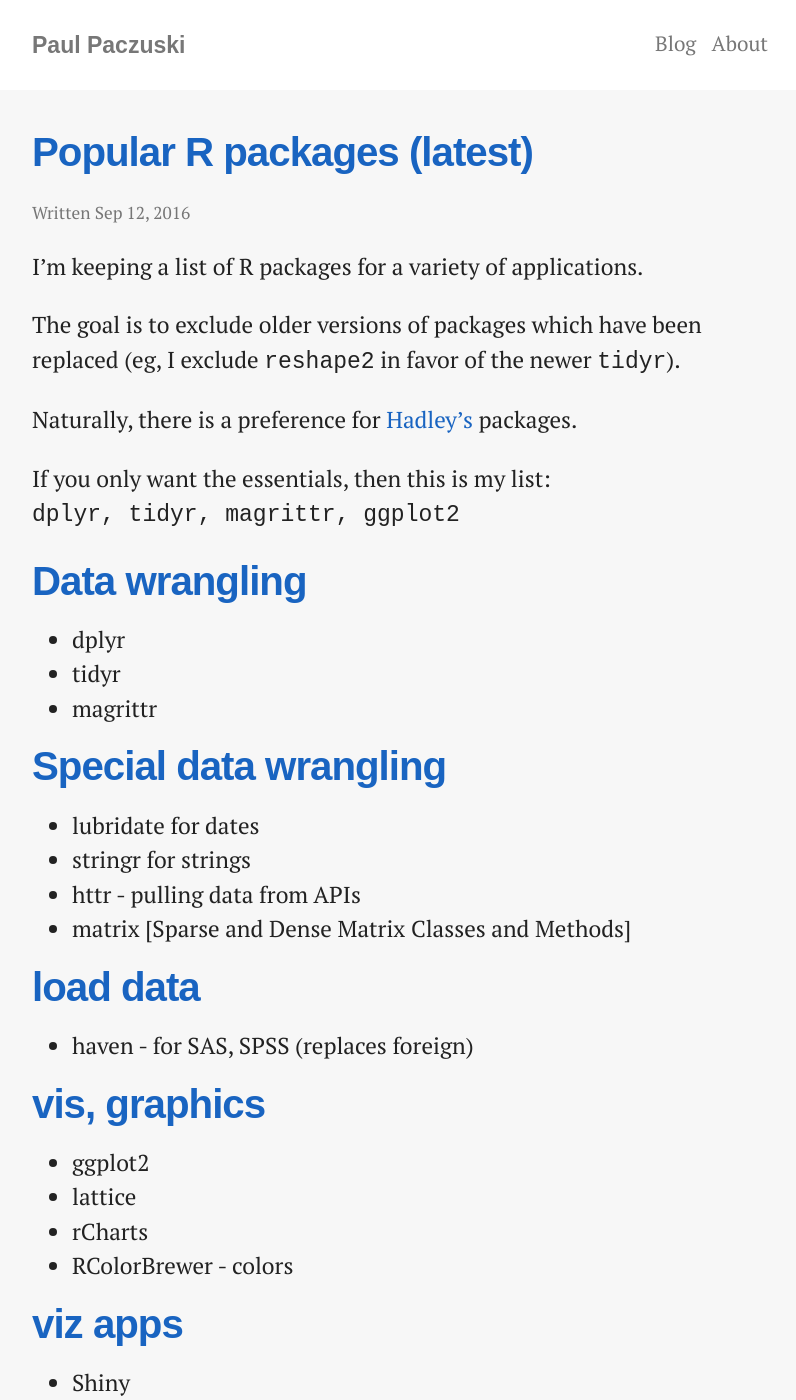
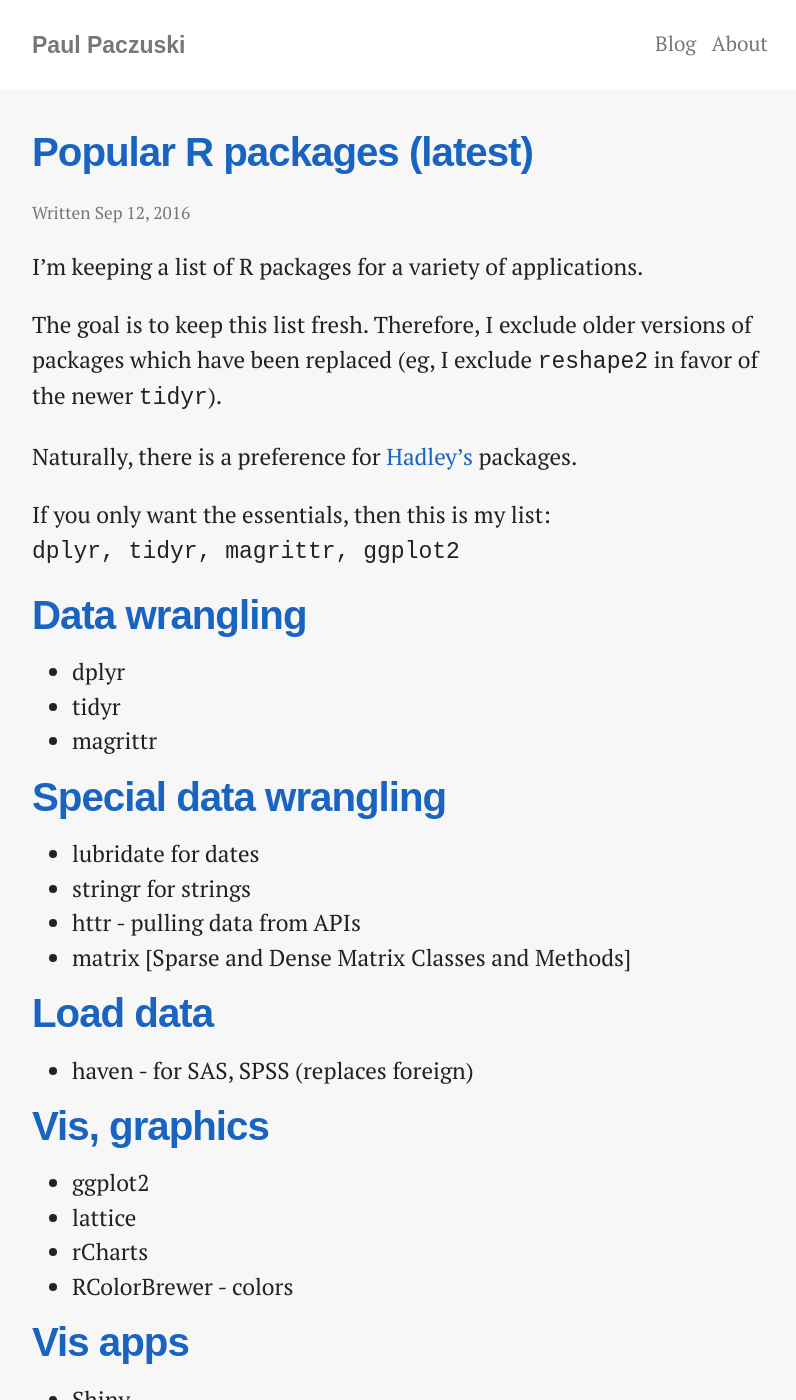
Before and after one commit to pavopax/pavopax.github.io, a Jekyll site: the page built from _posts/2016-09-12-r-packages.md, in a window 1280 px wide and 1400 px high. Shown: the whole window, without its empty margins (240-1036 px from the left). Built offline with Jekyll 4.4.1, drawn with Linux system fonts in a browser that asks for light colours; nearby versions of some CDN libraries; library files that are not in the unit come from our copies; some of the changed text lies outside the part shown.

Commit message:
[update] style tweaks

```diff
--- a/_posts/2016-09-12-r-packages.md
+++ b/_posts/2016-09-12-r-packages.md
@@ -7,8 +7,9 @@
 
 I'm keeping a list of R packages for a variety of applications.
 
-The goal is to exclude older versions of packages which have been replaced (eg,
-I exclude `reshape2` in favor of the newer `tidyr`).
+The goal is to keep this list fresh. Therefore, I exclude older versions of
+packages which have been replaced (eg, I exclude `reshape2` in favor of the
+newer `tidyr`).
 
 Naturally, there is a preference for [Hadley's](http://hadley.nz) packages.
 
@@ -16,39 +17,39 @@
 `dplyr, tidyr, magrittr, ggplot2`
 
 
-## Data wrangling
+# Data wrangling
 - dplyr
 - tidyr
 - magrittr
 
-## Special data wrangling
+# Special data wrangling
 - lubridate for dates
 - stringr for strings
 - httr - pulling data from APIs
 - matrix [Sparse and Dense Matrix Classes and Methods]
 
-## load data
+# Load data
 - haven - for SAS, SPSS (replaces foreign)
 
-## vis, graphics
+# Vis, graphics
 - ggplot2
 - lattice
 - rCharts
 - RColorBrewer - colors
 
 
-## viz apps
+# Vis apps
 - Shiny
 - ggvis
 - manipulate! (RStudio only?)
 
 
-## machine learning - general
+# Machine learning - general
 - modelr
 - caret
 - gmodels
 
-## machine learning - specifics
+# Machine learning - specific
 - vcd - Visualization tools and tests for categorical data
 - glm
 - glmnet [Lasso and Elastic-Net Regularized Generalized Linear Models]
@@ -57,15 +58,15 @@
 - gbm - gradient boosting machine
 - zoo for time series
 
-## Parallelization
+# Parallelization
 - doMc
 - doParallel
 
-## Development
+# Development
 - devtools - An essential suite of tools for turning your code into an R package.
 - testthat - provides an easy way to write unit tests for your code projects.
 - roxygen2 - A quick way to document your R packages. roxygen2 turns inline code comments into documentation pages and builds a package namespace.
 
-## Other
-- RCPP
+# Other
+- Rcpp
 - digest for hash digests (?)
```
